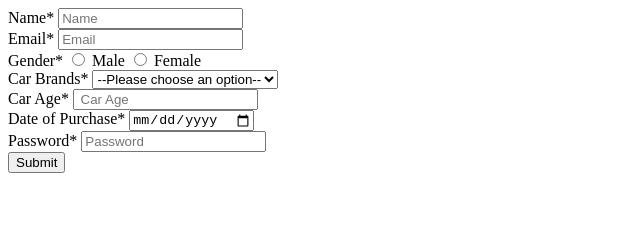
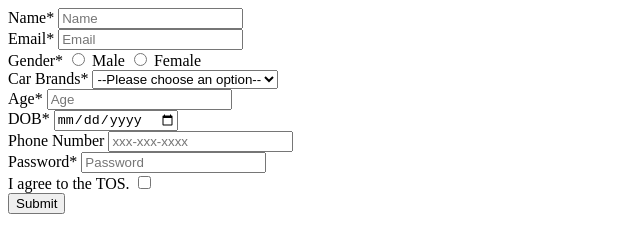
Before and after one commit to acciojob/signup-form-car-sunilchand156, a website: page main.html in a window 1280 px wide. Shown: the whole page, without its empty margins (0-640 px from the left). Drawn offline with Linux system fonts and the light colour scheme.

Commit message:
created a submission

```diff
--- a/main.html
+++ b/main.html
@@ -38,18 +38,26 @@
 
 
 		<div>
-			<label for="carage">Car Age*</label>
-			<input type="number" id="carage" name="carage" placeholder=" Car Age" required>
+			<label for="carage">Age*</label>
+			<input type="number" id="age" name="carage" placeholder="Age" required>
 
 		</div>
 		<div>
-			<label for="dop">Date of Purchase*</label>
-			<input type="date" id="dop" name="dop" required>
+			<label for="doB">DOB*</label>
+			<input type="date" id="dob" name="dop" required>
 		</div>
+		<div>
+			<label for="phone">Phone Number</label>
+			<input type="tel" id="tel" name="phone" placeholder="xxx-xxx-xxxx">
+		</div>
+
 		<div>
 			<label for="password">Password*</label>
 			<input type="password" id="password" name="password" placeholder="Password" required>
 		</div>
+
+		<label for="terms">I agree to the TOS.</label>
+	   <input type="checkbox" id="tos" name="terms" required>
 		<div>
 			<button type="submit">Submit</button>
 		</div>
```
